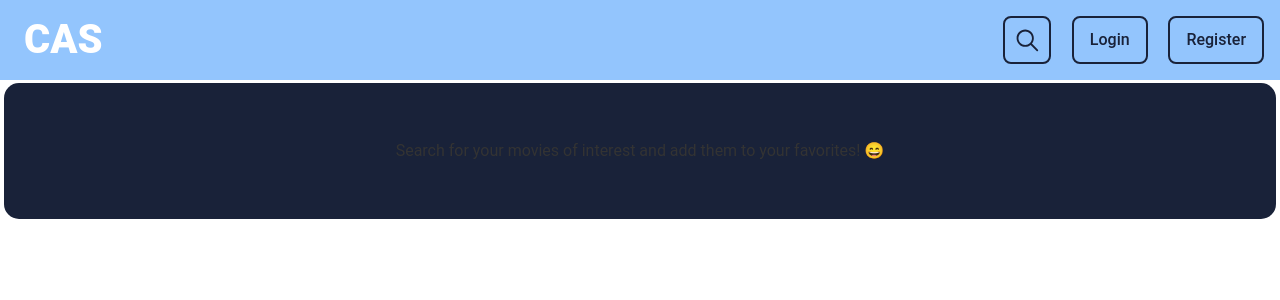
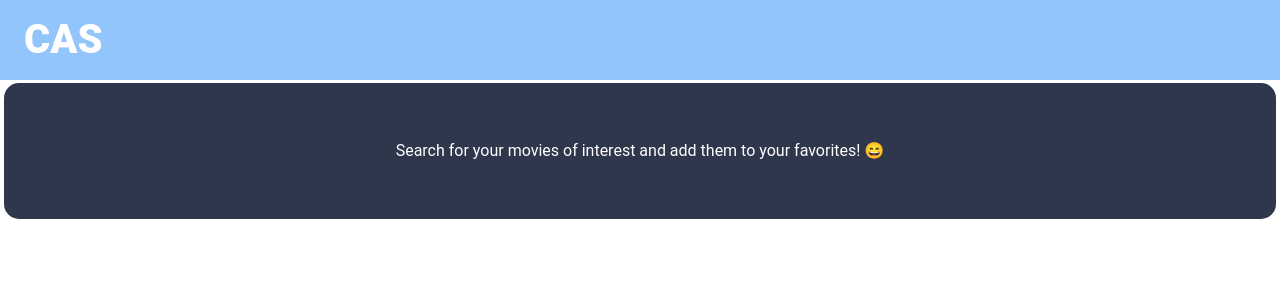
Before and after one commit to csandoval18/movie-app, a React (Create React App) app in the folder client/: page / in a window 1280 px wide. Shown: the top 300 px of the page. Built offline with nearby package versions, Linux system fonts and the light colour scheme.

Commit message:
updated styling

```diff
--- a/client/src/components/HomePage/MovieList/MoviesList.elements.tsx
+++ b/client/src/components/HomePage/MovieList/MoviesList.elements.tsx
@@ -4,7 +4,6 @@ import { device } from '../../../styles/deviceSizes'
 export const MoviesListContainer = styled.div`
 	.header {
 		padding-top: 1rem;
-		margin-left: 0.3rem;
 	}
 `
 
--- a/client/src/components/Navbar/Navbar.elements.ts
+++ b/client/src/components/Navbar/Navbar.elements.ts
@@ -34,6 +34,7 @@ export const NavbarContainer = styled.nav`
 export const NavOptionsFlex = styled(Flex)`
 	width: 50%;
 	gap: 1.3rem;
+	display: none;
 `
 export const DropDown = styled.ul``
 export const DropDownAnchor = styled.a``
--- a/client/src/components/Navbar/OptionsBar/OptionsBar.tsx
+++ b/client/src/components/Navbar/OptionsBar/OptionsBar.tsx
@@ -70,7 +70,7 @@ const OptionsBar: React.FC = () => {
 		)
 	} else {
 		body = (
-			<NavOptionsFlex ai='center' jc='right'>
+			<NavOptionsFlex ai='center' jc='right' className='options-navbar'>
 				<PrimaryButton
 					className='search-btn'
 					onClick={() => {
--- a/client/src/styles/GlobalStyles.elements.ts
+++ b/client/src/styles/GlobalStyles.elements.ts
@@ -55,7 +55,9 @@ export const HomeBtn = styled.button`
 `
 
 export const Card = styled.div`
-	background-color: hsl(var(--n));
+	/* background-color: hsl(var(--n)); */
+	background-color: rgba(25, 34, 57, 90%);
+	color: #fff;
 	padding: 3rem 3rem;
 	border-radius: 15px;
 	display: flex;
```
